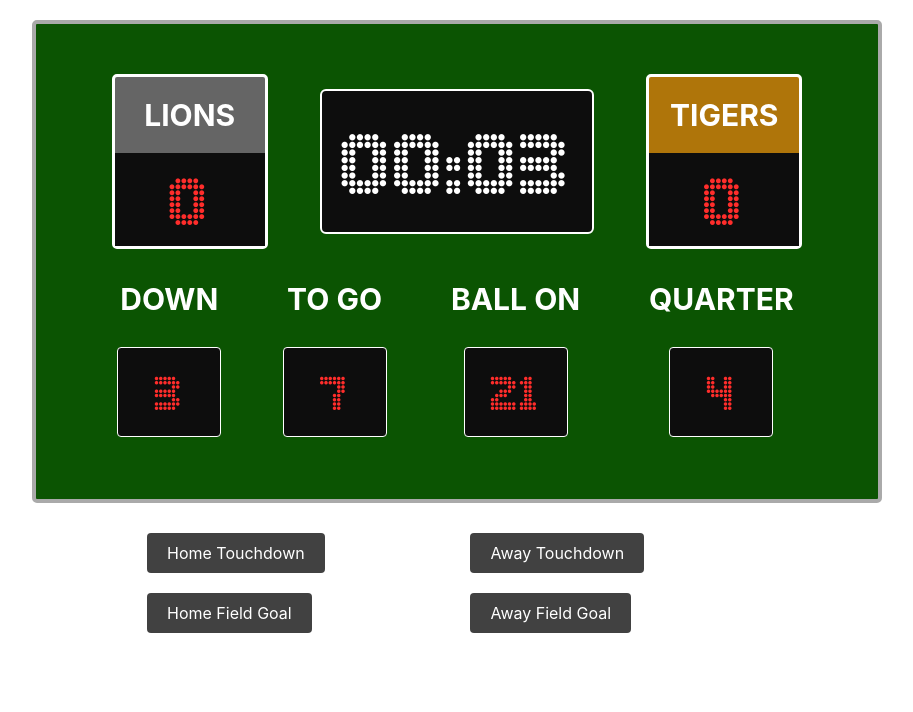
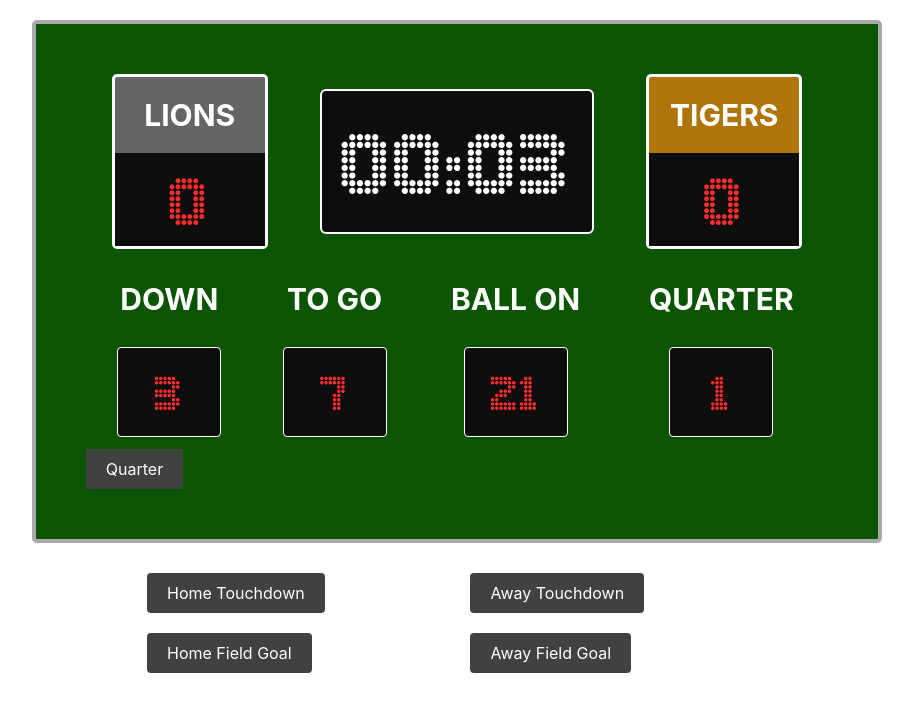
Before and after one commit to bloominstituteoftechnology/react-american-football-scoreboard, a React (Create React App) app: page / in a window 1280 px wide. Shown: the top 712 px of the page, without its empty margins (183-1096 px from the left). Built offline with nearby package versions, Linux system fonts and the light colour scheme; the HTML template or start-up script is replaced by a standard one.

Commit message:
stretch attempted

```diff
--- a/src/App.js
+++ b/src/App.js
@@ -7,6 +7,7 @@ function App() {
   //TODO: STEP 2 - Establish your applictaion's state with some useState hooks.  You'll need one for the home score and another for the away score.
 const [homeScore, setHomeScore] = useState(0)
 const [awayScore, setAwayScore] = useState(0)
+const [quarter, setQuarter] = useState(1)
   return (
     <div className="container">
       <section className="scoreboard">
@@ -35,6 +36,7 @@ const [awayScore, setAwayScore] = useState(0)
         <div className="awayButtons">
           <button onClick ={(evt) => setAwayScore(awayScore + 6)} className="awayButtons__touchdown">Away Touchdown</button>
           <button onClick ={(evt) => setAwayScore(awayScore + 3)} className="awayButtons__fieldGoal">Away Field Goal</button>
+          {/* <button onClick ={(evt) => setQuarter(quarter + 1)} className="quarter">Quarter</button> */}
         </div>
       </section>
     </div>
--- a/src/BottomRow.js
+++ b/src/BottomRow.js
@@ -1,8 +1,11 @@
-import React from "react";
+import React, { useState } from "react";
 import "./App.css";
 
-const BottomRow = () => {
+const BottomRow = (props) => {
+  const [quarter, setQuarter] = useState(1)
   return (
+    <div>
+
     <div className="bottomRow">
       <div className="down">
         <h3 className="down__title">Down</h3>
@@ -18,8 +21,10 @@ const BottomRow = () => {
       </div>
       <div className="quarter">
         <h3 className="quarter__title">Quarter</h3>
-        <div className="quarter__value">4</div>
+        <div className="quarter__value">{quarter}</div>
       </div>
+    </div>
+    <button onClick ={(evt) => setQuarter(quarter + 1)} className="quarter">Quarter</button>
     </div>
   );
 };
```
